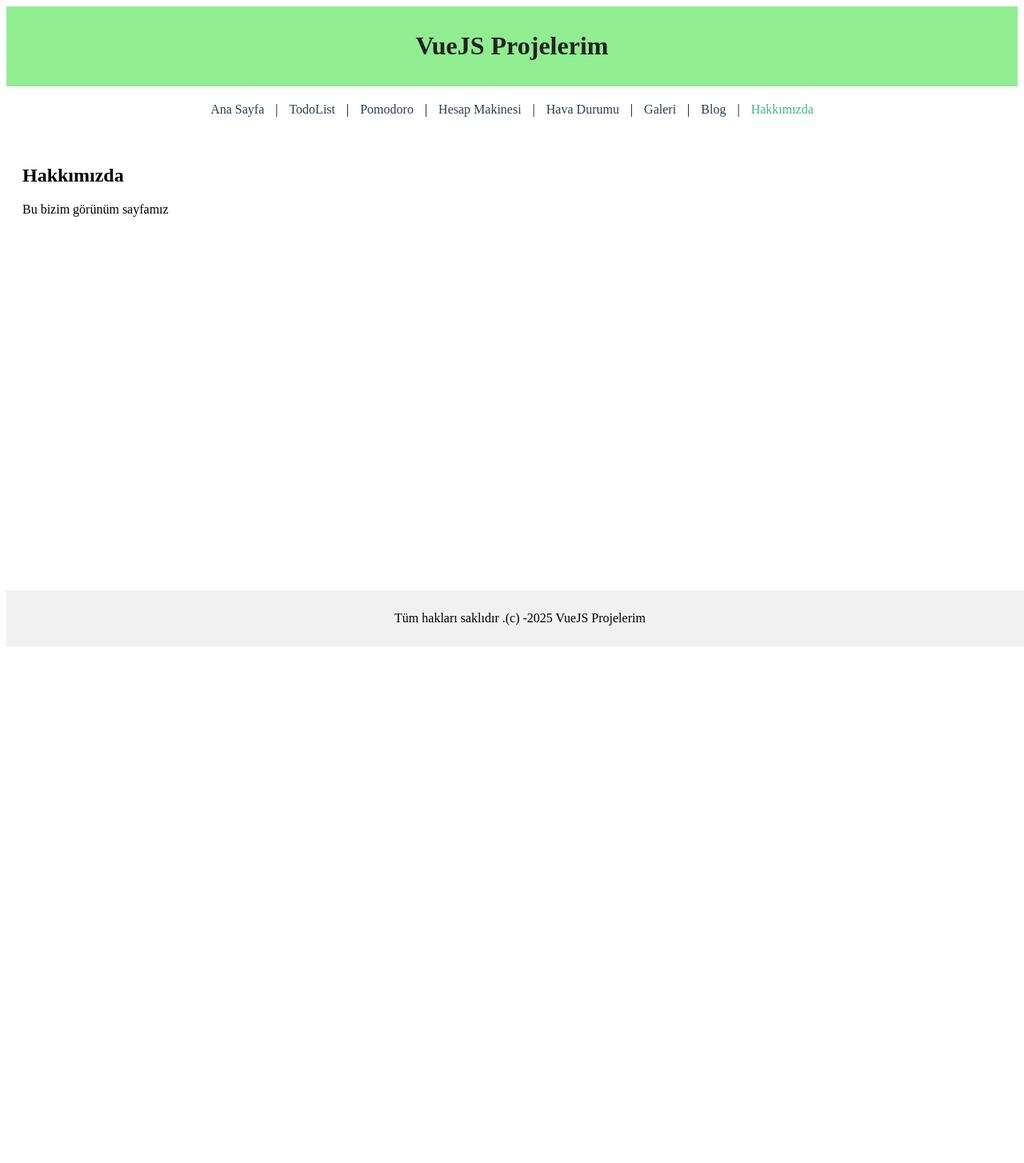
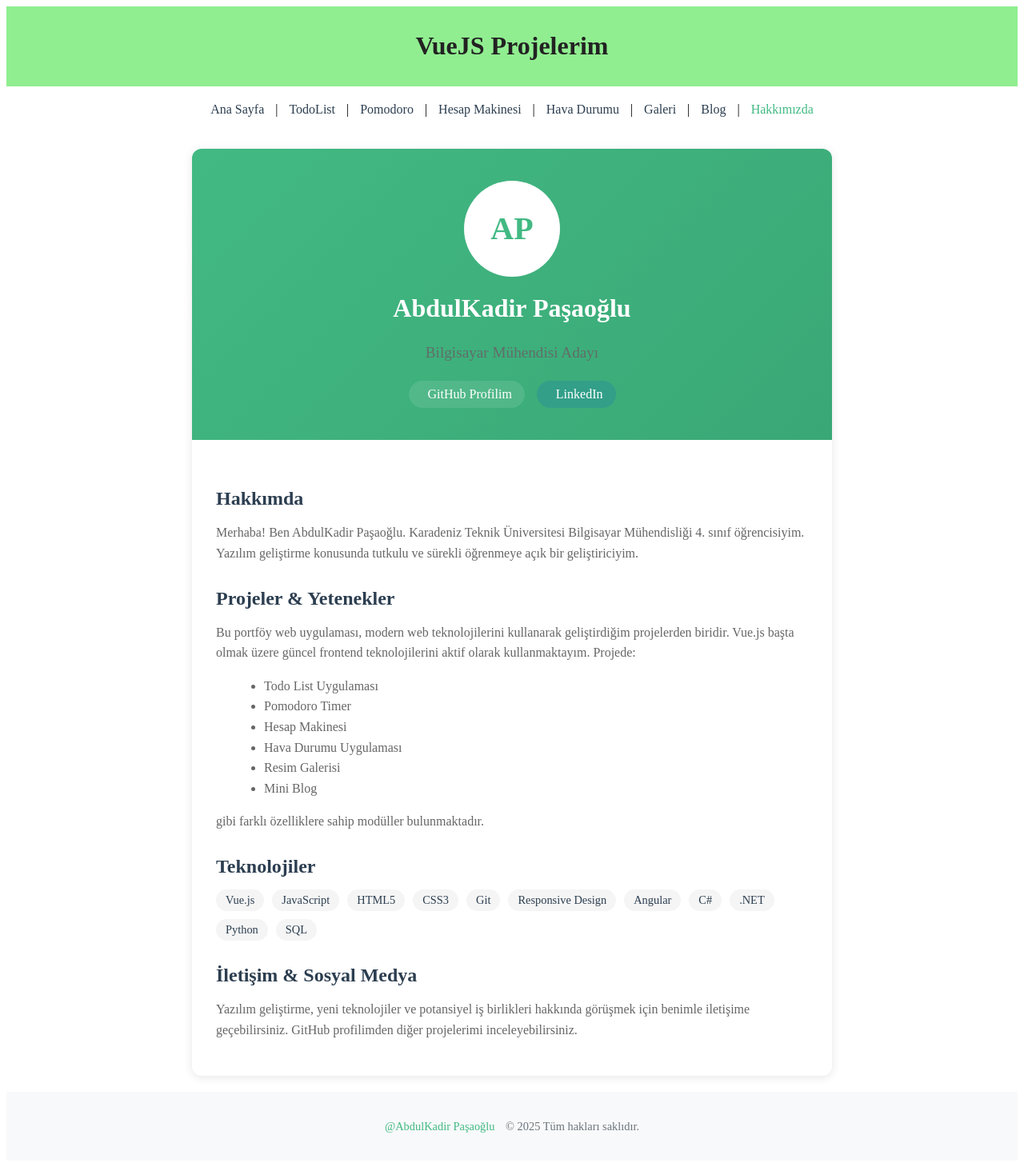
Before and after one commit to kadirn7/VueProject, a Vue app: page /about in a window 1280 px wide. Shown: the top 1454 px of the page at 80% size. Before the commit the page ends 816 px from the top, so only its background shows below. Built offline with nearby package versions, Linux system fonts and the light colour scheme.

Commit message:
About Sayfası düzenlendi

```diff
--- /dev/null
+++ b/public/index.html
@@ -0,0 +1,4 @@
+<head>
+  <!-- ... diğer head etiketleri ... -->
+  <link rel="stylesheet" href="https://cdnjs.cloudflare.com/ajax/libs/font-awesome/5.15.4/css/all.min.css">
+</head>
--- a/src/components/Footer.vue
+++ b/src/components/Footer.vue
@@ -1,6 +1,17 @@
 <template>
-  <footer>
-    <p>Tüm hakları saklıdır .(c) -2025 VueJS Projelerim</p>
+  <footer class="app-footer">
+    <div class="footer-content">
+      <p class="copyright">
+        <a
+          href="https://www.linkedin.com/in/kadir-pasaoglu/"
+          target="_blank"
+          class="author"
+        >
+          @AbdulKadir Paşaoğlu
+        </a>
+        &copy; {{ new Date().getFullYear() }} Tüm hakları saklıdır.
+      </p>
+    </div>
   </footer>
 </template>
 
@@ -11,10 +22,32 @@ export default {
 </script>
 
 <style scoped>
-footer {
-  background-color: #f1f1f1;
-  padding: 10px;
+.app-footer {
+  background-color: #f8f9fa;
+  padding: 20px;
   text-align: center;
-  width: 100%;
+  margin-top: auto;
+}
+
+.footer-content {
+  max-width: 1200px;
+  margin: 0 auto;
+}
+
+.copyright {
+  color: #6c757d;
+  font-size: 0.9rem;
+}
+
+.author {
+  color: #42b983;
+  font-weight: 500;
+  margin-right: 10px;
+  text-decoration: none;
+  transition: color 0.3s ease;
+}
+
+.author:hover {
+  color: #3aa876;
 }
 </style>
--- a/src/views/About.vue
+++ b/src/views/About.vue
@@ -1,7 +1,71 @@
 <template>
   <div class="about">
-    <h2>Hakkımızda</h2>
-    <p>Bu bizim görünüm sayfamız</p>
+    <div class="about-container">
+      <div class="profile-section">
+        <div class="profile-image">
+          <span class="avatar">AP</span>
+        </div>
+        <h1>AbdulKadir Paşaoğlu</h1>
+        <p class="title">Bilgisayar Mühendisi Adayı</p>
+        <div class="social-links">
+          <a href="https://github.com/kadirn7" target="_blank" class="github-link">
+            <i class="fab fa-github"></i>
+            GitHub Profilim
+          </a>
+          <a href="https://www.linkedin.com/in/kadir-pasaoglu/" target="_blank" class="linkedin-link">
+            <i class="fab fa-linkedin"></i>
+            LinkedIn
+          </a>
+        </div>
+      </div>
+
+      <div class="content-section">
+        <h2>Hakkımda</h2>
+        <p>
+          Merhaba! Ben AbdulKadir Paşaoğlu. Karadeniz Teknik Üniversitesi Bilgisayar Mühendisliği
+          4. sınıf öğrencisiyim. Yazılım geliştirme konusunda tutkulu ve sürekli öğrenmeye açık
+          bir geliştiriciyim.
+        </p>
+
+        <h2>Projeler & Yetenekler</h2>
+        <p>
+          Bu portföy web uygulaması, modern web teknolojilerini kullanarak geliştirdiğim
+          projelerden biridir. Vue.js başta olmak üzere güncel frontend teknolojilerini
+          aktif olarak kullanmaktayım. Projede:
+        </p>
+        <ul>
+          <li>Todo List Uygulaması</li>
+          <li>Pomodoro Timer</li>
+          <li>Hesap Makinesi</li>
+          <li>Hava Durumu Uygulaması</li>
+          <li>Resim Galerisi</li>
+          <li>Mini Blog</li>
+        </ul>
+        <p>gibi farklı özelliklere sahip modüller bulunmaktadır.</p>
+
+        <h2>Teknolojiler</h2>
+        <div class="tech-stack">
+          <span class="tech-tag">Vue.js</span>
+          <span class="tech-tag">JavaScript</span>
+          <span class="tech-tag">HTML5</span>
+          <span class="tech-tag">CSS3</span>
+          <span class="tech-tag">Git</span>
+          <span class="tech-tag">Responsive Design</span>
+          <span class="tech-tag">Angular</span>
+          <span class="tech-tag">C#</span>
+          <span class="tech-tag">.NET</span>
+          <span class="tech-tag">Python</span>
+          <span class="tech-tag">SQL</span>
+        </div>
+
+        <h2>İletişim & Sosyal Medya</h2>
+        <p>
+          Yazılım geliştirme, yeni teknolojiler ve potansiyel iş birlikleri
+          hakkında görüşmek için benimle iletişime geçebilirsiniz. GitHub profilimden
+          diğer projelerimi inceleyebilirsiniz.
+        </p>
+      </div>
+    </div>
   </div>
 </template>
 
@@ -13,6 +77,129 @@ export default {
 
 <style scoped>
 .about {
+  max-width: 800px;
+  margin: 0 auto;
   padding: 20px;
 }
+
+.about-container {
+  background: white;
+  border-radius: 12px;
+  box-shadow: 0 2px 12px rgba(0, 0, 0, 0.1);
+  overflow: hidden;
+}
+
+.profile-section {
+  background: linear-gradient(135deg, #42b983 0%, #3aa876 100%);
+  color: white;
+  padding: 40px 20px;
+  text-align: center;
+}
+
+.profile-image {
+  width: 120px;
+  height: 120px;
+  margin: 0 auto 20px;
+}
+
+.avatar {
+  width: 100%;
+  height: 100%;
+  background: white;
+  color: #42b983;
+  border-radius: 50%;
+  display: flex;
+  align-items: center;
+  justify-content: center;
+  font-size: 2.5rem;
+  font-weight: bold;
+}
+
+.title {
+  font-size: 1.2rem;
+  opacity: 0.9;
+  margin-top: 5px;
+}
+
+.content-section {
+  padding: 30px;
+}
+
+h2 {
+  color: #2c3e50;
+  margin-top: 30px;
+  margin-bottom: 15px;
+  font-size: 1.5rem;
+}
+
+p {
+  color: #666;
+  line-height: 1.6;
+  margin-bottom: 15px;
+}
+
+ul {
+  color: #666;
+  line-height: 1.6;
+  margin-left: 20px;
+  margin-bottom: 15px;
+}
+
+.tech-stack {
+  display: flex;
+  flex-wrap: wrap;
+  gap: 10px;
+  margin: 15px 0;
+}
+
+.tech-tag {
+  background: #f5f5f5;
+  color: #2c3e50;
+  padding: 5px 12px;
+  border-radius: 15px;
+  font-size: 0.9rem;
+  transition: all 0.3s ease;
+}
+
+.tech-tag:hover {
+  background: #42b983;
+  color: white;
+  transform: translateY(-2px);
+}
+
+.social-links {
+  margin-top: 20px;
+  display: flex;
+  justify-content: center;
+  gap: 15px;
+}
+
+.github-link, .linkedin-link {
+  display: inline-flex;
+  align-items: center;
+  gap: 8px;
+  padding: 8px 16px;
+  background: rgba(255, 255, 255, 0.1);
+  color: white;
+  text-decoration: none;
+  border-radius: 20px;
+  transition: all 0.3s ease;
+}
+
+.github-link:hover, .linkedin-link:hover {
+  background: rgba(255, 255, 255, 0.2);
+  transform: translateY(-2px);
+}
+
+.linkedin-link {
+  background: rgba(10, 102, 194, 0.2); /* LinkedIn mavi tonu */
+}
+
+.linkedin-link:hover {
+  background: rgba(10, 102, 194, 0.3);
+}
+
+.github-link i, .linkedin-link i {
+  font-size: 1.2rem;
+}
 </style>
```
